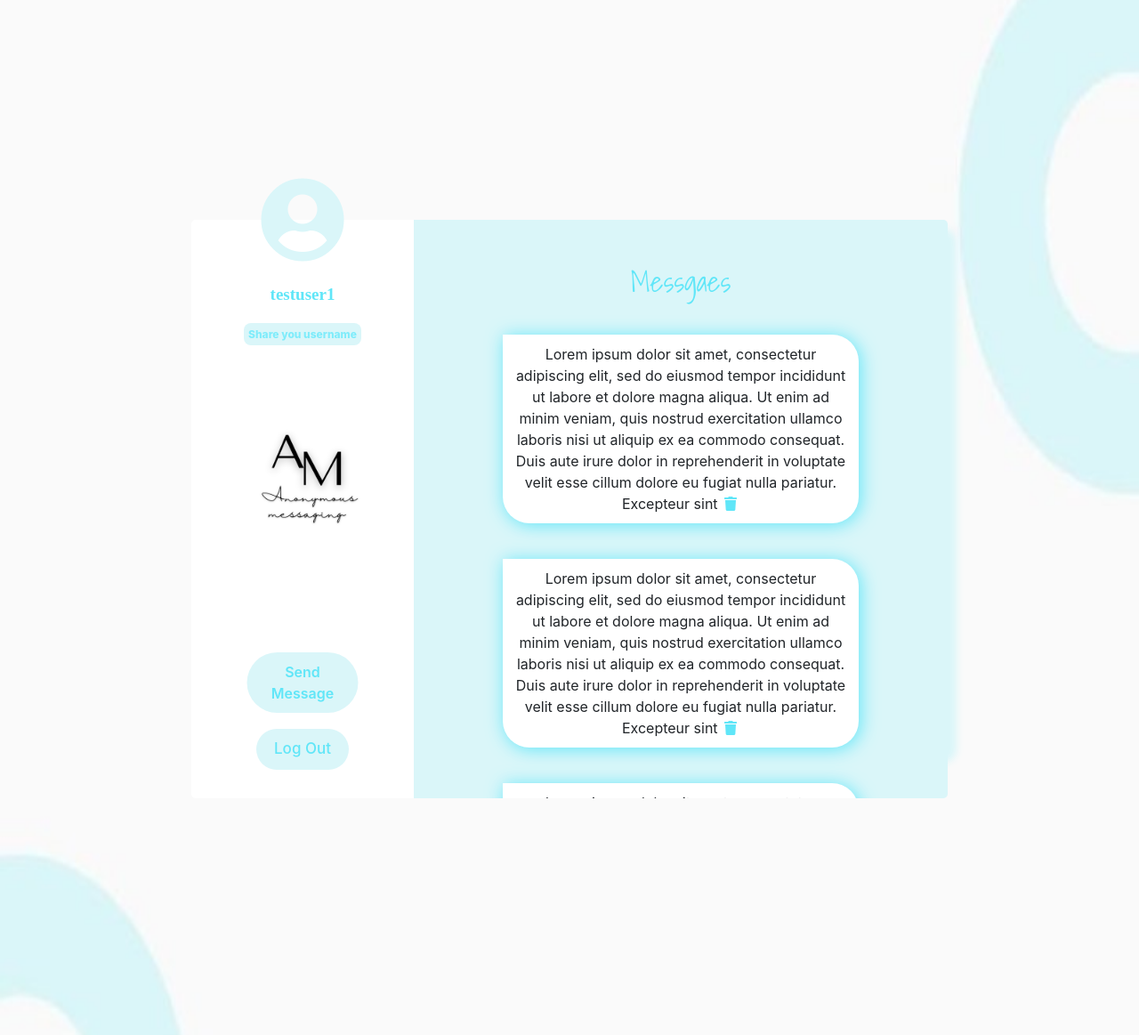
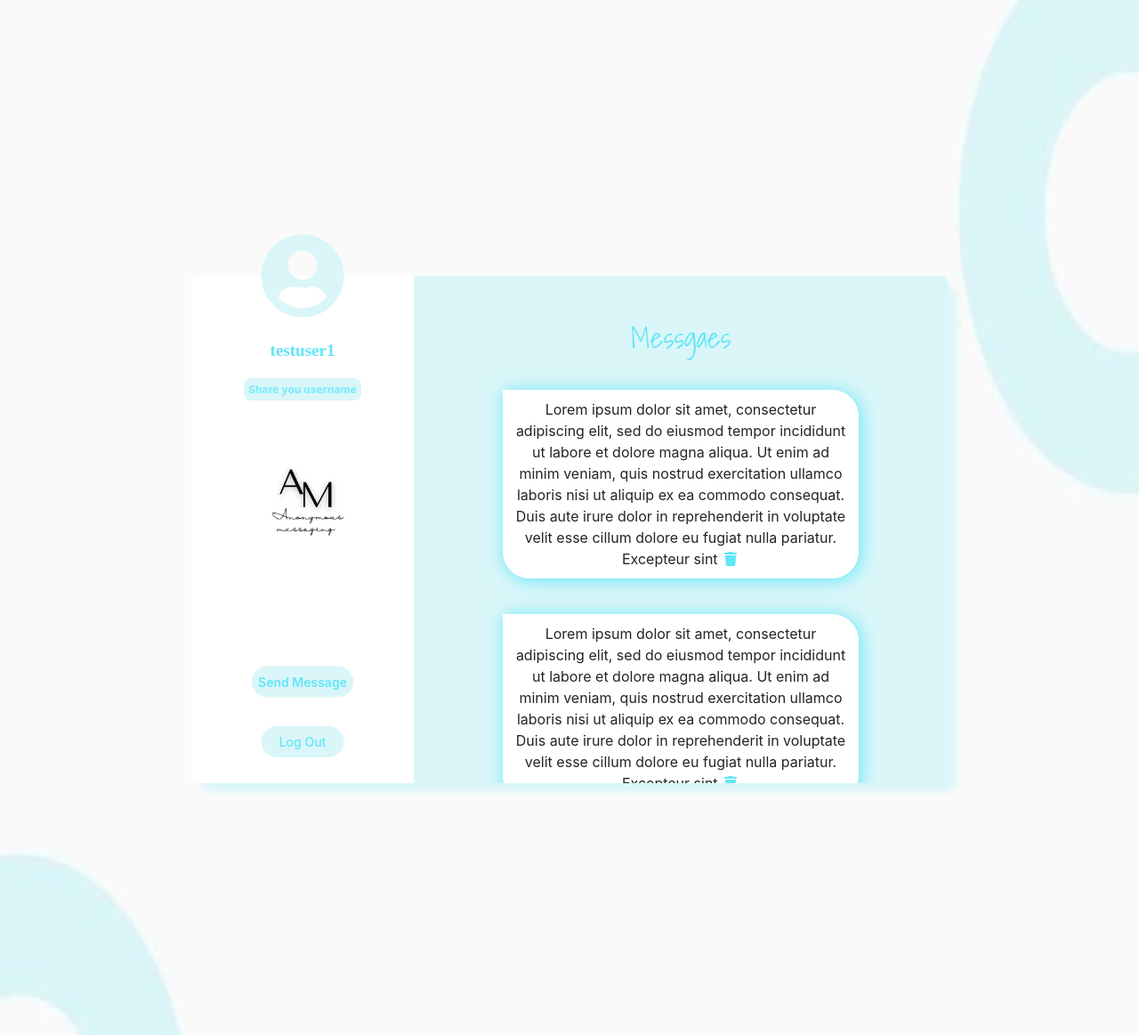
Before and after one commit to Joshua-David1/anonymous-messaging, a Flask app: page /user-messages in a window 1280 px wide. Shown: the part 215-1378 px from the top of the page at 89% size. Run offline with Flask 2, Linux system fonts and the light colour scheme; a user stored in the database is signed in; data comes from the database, SQL or seed files in the repository; both versions use the stored data as it was after the commit; some libraries are stand-ins or nearby versions; some web fonts are replaced.

Commit message:
modify layout

```diff
--- a/static/css/styles2.css
+++ b/static/css/styles2.css
@@ -258,10 +258,10 @@
 		box-shadow: 10px 10px 8px #DAF6F9;
 		position: absolute;
 		display: inline-flex;
-		top: 48%;
+		top: 51%;
 		left: 50%;
 		transform: translate(-50%,-50%);
-		height: 600px;
+		height: 570px;
 		width: 850px;
 		background-color: white;
 	 	border-radius: 15px;
@@ -270,18 +270,70 @@
 		position: relative;
 		border-radius: 5px 0 0 5px;
 		width: 250px;
-		height: 650px;
+		height: 570px;
 		background-color: white;
 	}
 
 	.chats-col{
 		border-radius:0 5px 5px 0;
 		width: 600px;
-		height: 650px;
+		height: 570px;
 		background-color: #DAF6F9 ;
 		position: relative;
 		padding-top: 50px;
 		overflow: auto;
+	}
+	.brand-logo{
+		position: absolute;
+		top: 45%;
+		left: 50%;
+		transform: translate(-50%,-50%);
+		width: 150px;
+	}
+	.send-msg-button{
+		position: absolute;
+		top: 80%;
+		left: 50%;
+		transform: translate(-50%,-50%);
+		cursor: pointer;
+		padding: 7px;
+		font-size: 14px;
+		background-color:#DAF6F9;
+		border-radius: 50px;
+	}
+	.logout-button{
+		border: none;
+		padding: 7px 20px 7px 20px;
+		cursor: pointer;
+		border-radius: 50px;
+		position: absolute;
+		font-size: 14px;
+		font-weight: 500;
+		background-color:#DAF6F9;
+		transition: 1500ms;
+		color: #60E6F8;
+		bottom: 5%;
+		transform: translateX(-50%);
+	}
+	.send-msg-div{
+		height: 550px;
+		width: 500px;
+		position: absolute;
+		top: 50%;
+		left: 50%;
+		transform: translate(-50%,-50%);
+		border-radius: 20px;
+		background-color: #DAF6F9;
+		text-align: center;
+		padding: 80px 10px 20px 10px;
+		box-shadow: 5px 5px 15px #DAF6F9;
+	}
+	.brand-logo-circle{
+		position: absolute;
+		top: 0;
+		left: 50%;
+		transform: translate(-50%, -50%);
+		width: 85px;
 	}
 }
 
@@ -296,14 +348,14 @@
 		left: 50%;
 		transform: translate(-50%,-50%);
 		height: 580px;
-		width: 400px;
+		width: 350px;
 		background-color: white;
 	 	border-radius: 15px;
 	}
 	.profile-col{
 		position: relative;
 		border-radius: 5px 0 0 5px;
-		width: 400px;
+		width: 350px;
 		height: 40px;
 		background-color: white;
 	}
@@ -311,7 +363,7 @@
 	.chats-col{
 		margin-top: 10px;
 		border-radius: 7px;
-		width: 400px;
+		width: 350px;
 		height: 390px;
 		background-color: #DAF6F9 ;
 		position: relative;
@@ -366,6 +418,7 @@
 		padding: 7px;
 		background-color:#DAF6F9;
 		border-radius: 50px;
+		font-size: 14px;
 	}
 	.logout-button{
 		border: none;
@@ -373,7 +426,7 @@
 		cursor: pointer;
 		border-radius: 50px;
 		position: absolute;
-		font-size: 17px;
+		font-size: 14px;
 		font-weight: 500;
 		background-color:#DAF6F9;
 		transition: 1500ms;
@@ -408,7 +461,7 @@
 	/*Send Message Page*/
 	.send-msg-div{
 		height: 500px;
-		width: 370px;
+		width: 350px;
 		position: absolute;
 		top: 50%;
 		left: 50%;
```
Also changed, not shown: user-data-collection.db.
